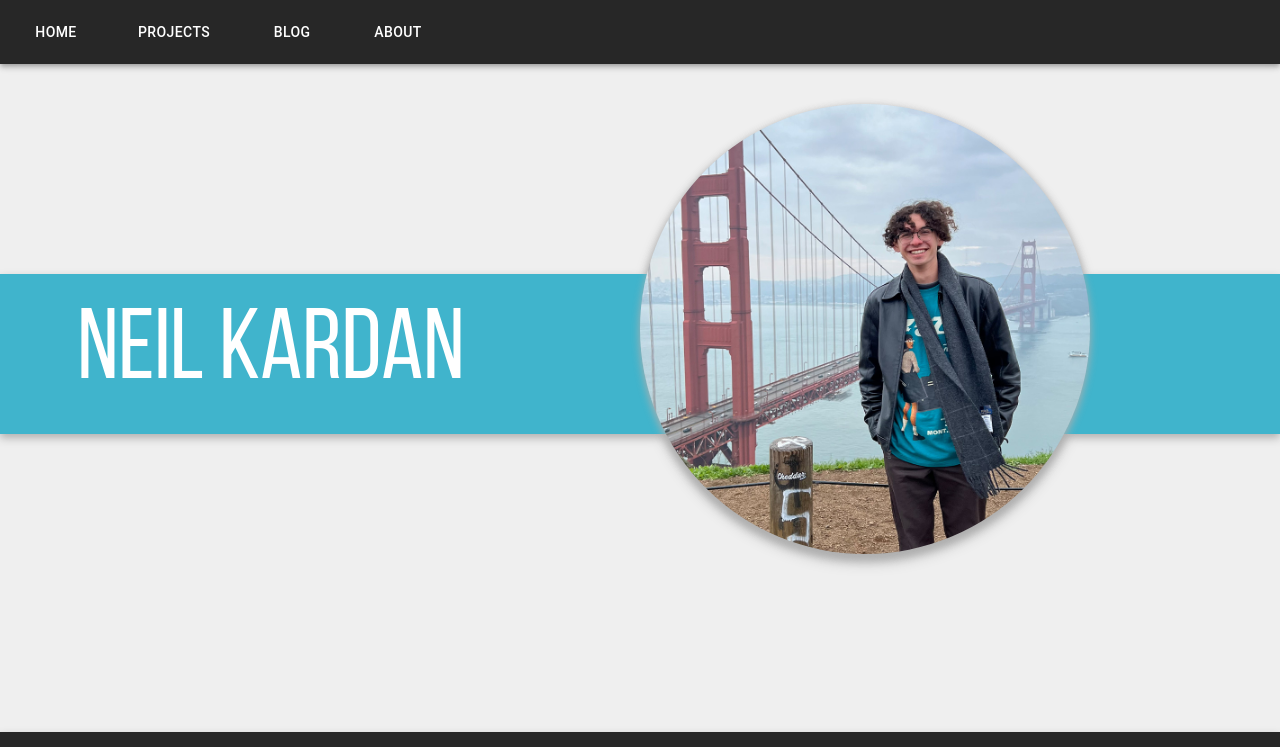
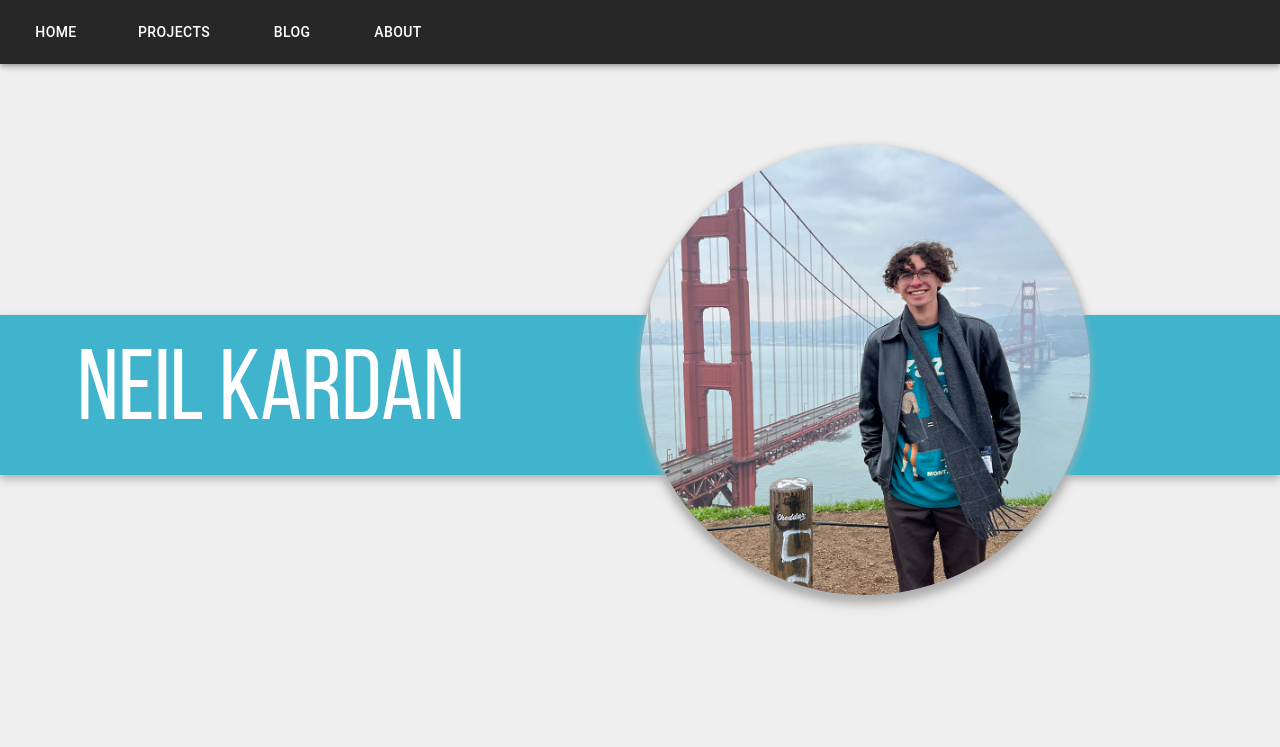
Before and after one commit to neilkrdn/neilkrd-web-2021, a React (Create React App) app: page / in a window 1280 px wide. Shown: the top 747 px of the page. Built offline with nearby package versions, Linux system fonts and the light colour scheme.

Commit message:
Fixing tab icon and name; added Project description and icon, set up footer with working links. Persistent banner added.

```diff
--- a/src/App.css
+++ b/src/App.css
@@ -38,6 +38,7 @@
     font-family: BebasNeueRegular;
     width: 100%;
     height: 540px;
+    padding-top: 105px;
 }
 .App .box
 {
--- a/src/Components/Header.js
+++ b/src/Components/Header.js
@@ -12,7 +12,7 @@ const Header = (props) => {
     return (
         <React.Fragment>
                 <Box>
-                    <AppBar position="static" style={{ background: "#272727" }}>
+                    <AppBar position="fixed" style={{ background: "#272727" }}>
                         <Toolbar>
                             <Button style={{ marginRight: '3em'}} color="inherit" fontFamily="inherit">Home</Button>
                             <Button style={{ marginRight: '3em' }} color="inherit" fontFamily="inherit">Projects</Button>
```
Also changed, not shown: src/Components/Header.css (line endings or trailing spaces).
